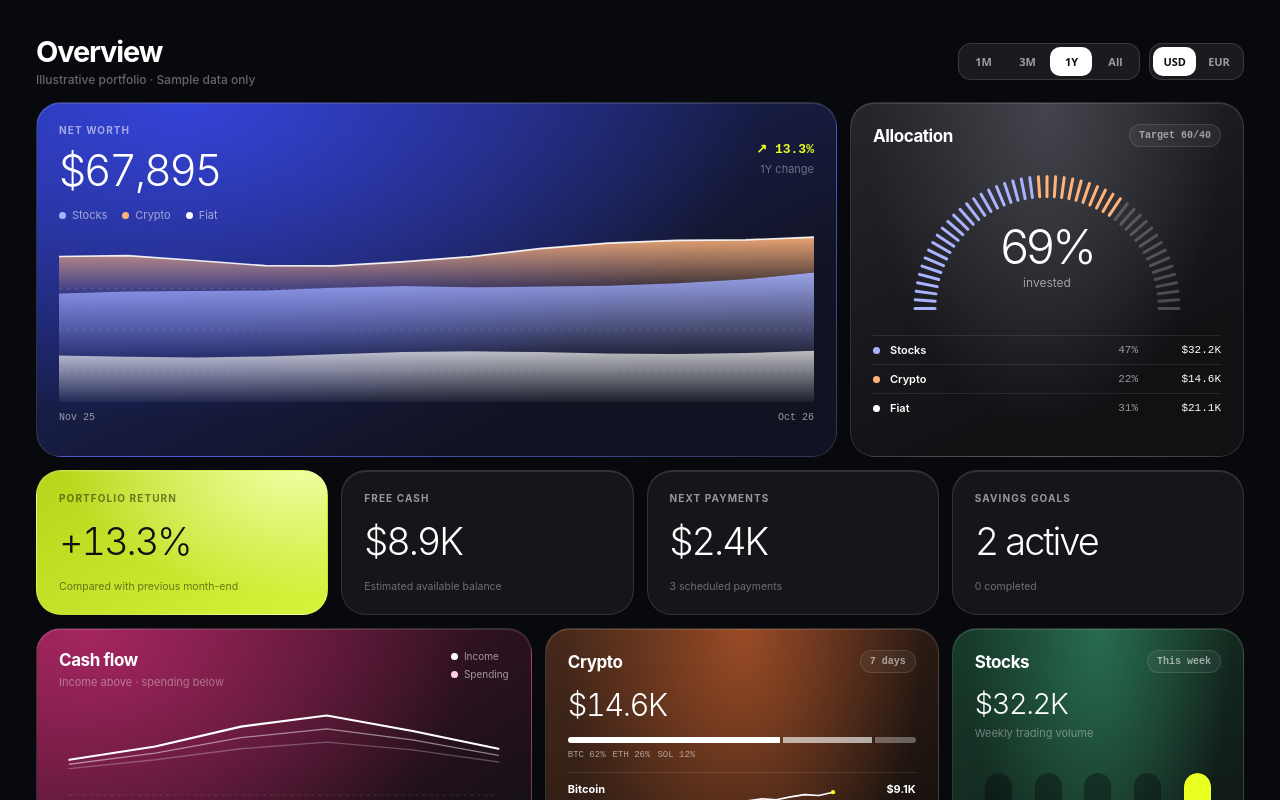
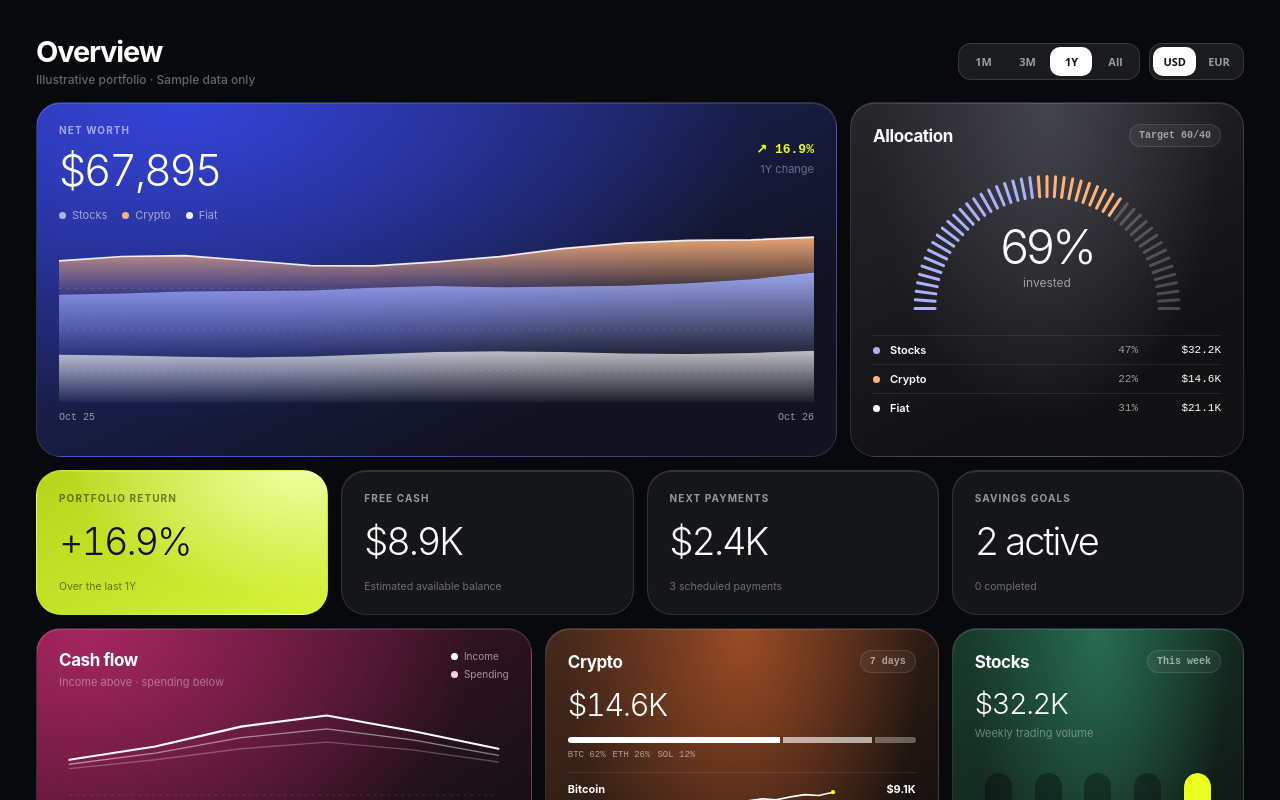
Before and after one commit to DiabloNova/oxenn_components, a Next.js app: page /components/finance-bento in a window 1280 px wide. Shown: the top 800 px of the page. Built offline with nearby package versions, Linux system fonts and the light colour scheme.

Commit message:
fix(finance-bento): correct period return and date labels

```diff
--- a/components/ui/finance-bento.tsx
+++ b/components/ui/finance-bento.tsx
@@ -51,7 +51,7 @@ function dateLabel(value: string) {
   const date = new Date(value);
   return Number.isNaN(date.getTime())
     ? value
-    : date.toLocaleDateString("en-US", { month: "short", year: "2-digit" });
+    : date.toLocaleDateString("en-US", { month: "short", year: "2-digit", timeZone: "UTC" });
 }
 
 function pointList(values: number[], width: number, height: number, min?: number, max?: number) {
@@ -121,7 +121,7 @@ export function FinanceBento({
   const history = data.history ?? [];
   const current = history[history.length - 1];
   const total = current ? totalOf(current) : 0;
-  const periodCount = period === "1M" ? 2 : period === "3M" ? 4 : 12;
+  const periodCount = period === "1M" ? 2 : period === "3M" ? 4 : 13;
   const visibleHistory = period === "All" ? history : history.slice(-periodCount);
   const periodStartTotal = visibleHistory[0] ? totalOf(visibleHistory[0]) : total;
   const change = periodStartTotal ? ((total - periodStartTotal) / periodStartTotal) * 100 : 0;
@@ -225,7 +225,7 @@ export function FinanceBento({
         <article className={[styles.card, styles.kpi, styles.returnCard].join(" ")}>
           <span className={styles.eyebrow}>PORTFOLIO RETURN</span>
           <strong className={styles.kpiValue}>{change >= 0 ? "+" : ""}{change.toFixed(1)}%</strong>
-          <span className={styles.kpiFoot}>Compared with previous month-end</span>
+          <span className={styles.kpiFoot}>{period === "All" ? "Since first record" : "Over the last " + period}</span>
         </article>
         <article className={[styles.card, styles.kpi, styles.glassCard].join(" ")}>
           <span className={styles.eyebrow}>FREE CASH</span>
```
